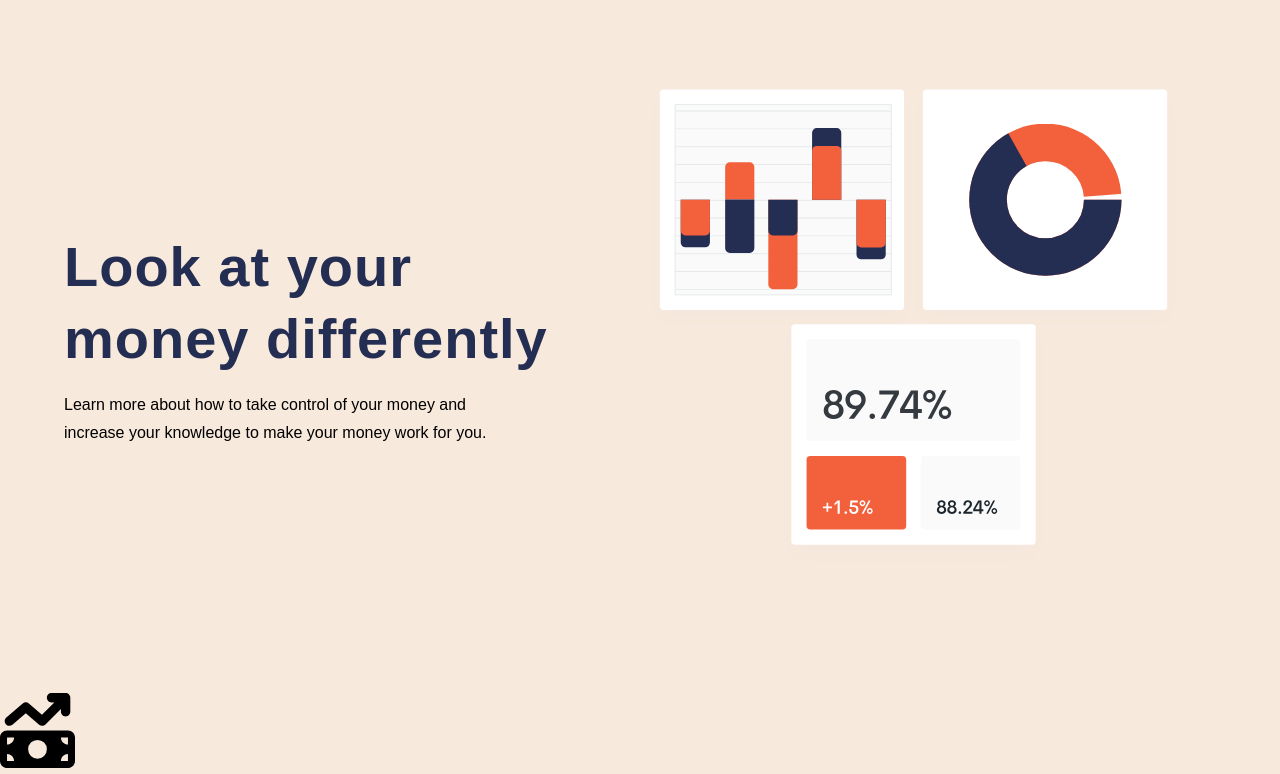
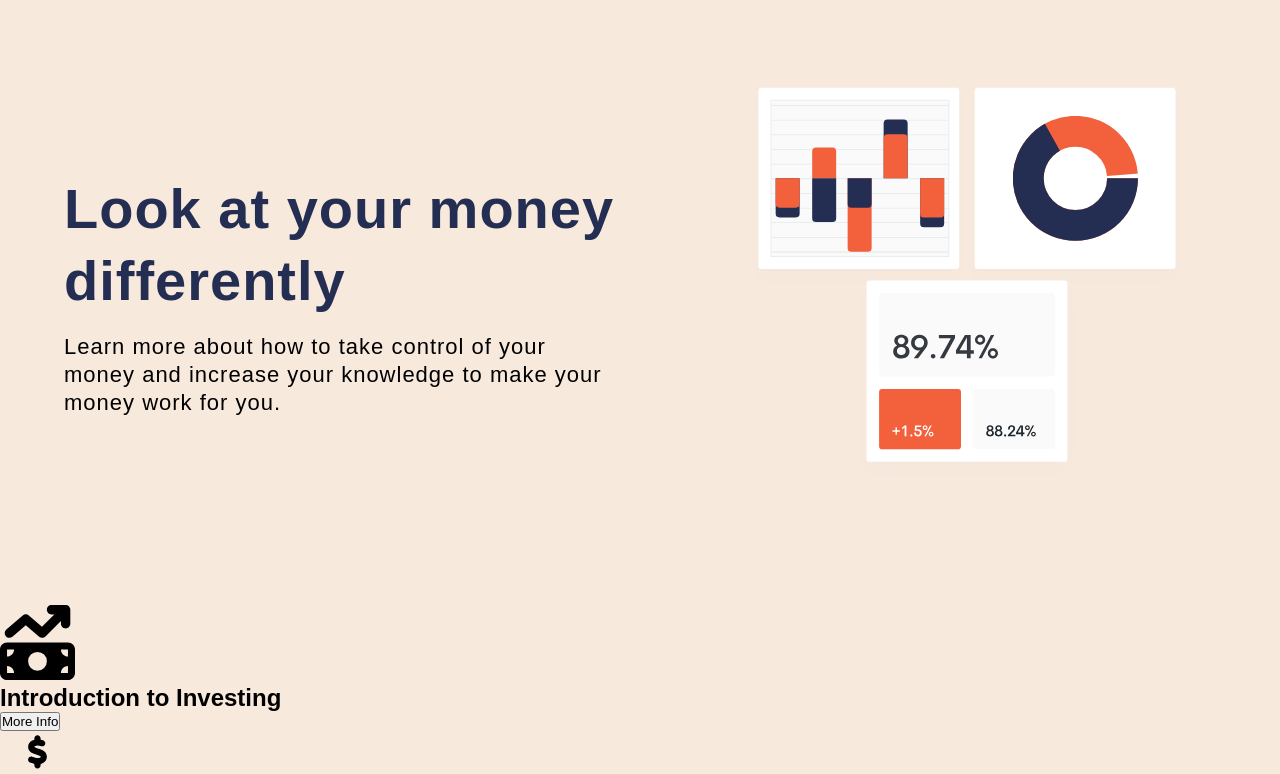
Before and after one commit to nyrellcl/react-challenge-budget-app, a Next.js app: page /components/InfoCards in a window 1280 px wide. Shown: the top 774 px of the page. Built offline with nearby package versions, Linux system fonts and the light colour scheme.

Commit message:
work on investing page

```diff
--- a/src/pages/_app.tsx
+++ b/src/pages/_app.tsx
@@ -1,4 +1,5 @@
 import '@/styles/index-sass/index.css'
+import '@/styles/investing-sass/investing.css'
 import type { AppProps } from 'next/app'
 
 export default function App({ Component, pageProps }: AppProps) {
--- a/src/styles/index-sass/index.css
+++ b/src/styles/index-sass/index.css
@@ -16,6 +16,21 @@ body {
 
 ul {
   list-style: none;
+}
+
+h1 {
+  font-weight: 700;
+  color: #242D52;
+  font-size: 2.5rem;
+  line-height: 3.125rem;
+  letter-spacing: 0.0625rem;
+}
+
+p {
+  line-height: 1.75rem;
+  padding: 1rem;
+  letter-spacing: 0.0625rem;
+  font-size: 1.375rem;
 }
 
 h2 {
@@ -79,17 +94,6 @@ h2 {
   width: 90%;
   margin: 0 auto;
   padding: 5rem 0;
-}
-.intro h1 {
-  font-weight: 700;
-  color: #242D52;
-  font-size: 2.5rem;
-  line-height: 3.125rem;
-  letter-spacing: 0.0625rem;
-}
-.intro p {
-  line-height: 1.75rem;
-  padding: 1rem;
 }
 .intro__img-container {
   width: 100%;
@@ -291,4 +295,10 @@ h2 {
   .footer-section .footer-list {
     flex-direction: row;
   }
+  .footer-section .footer-list a {
+    transition: all 250ms linear;
+  }
+  .footer-section .footer-list a:hover {
+    color: #EC755D;
+  }
 }/*# sourceMappingURL=index.css.map */
--- a/src/styles/index-sass/index.scss
+++ b/src/styles/index-sass/index.scss
@@ -1,16 +1,6 @@
 @use "sass:math";
-@import "./Global-sass/colors";
+@import "../Global-sass/colors", "../Global-sass/function";
 @import url("https://fonts.googleapis.com/css2?family=Be+Vietnam+Pro:wght@400;500;700&display=swap");
-
-@function rem($number) {
-  @if unitless($number) {
-    $default-one-rem-in-pixel: 16;
-
-    @return math.div($number, $default-one-rem-in-pixel) * 1rem;
-  }
-
-  @error "This '#{number}' must not have a unit";
-}
 
 * {
   box-sizing: border-box;
@@ -29,6 +19,21 @@ body {
 
 ul {
   list-style: none;
+}
+
+h1 {
+  font-weight: 700;
+  color: $heading;
+  font-size: rem(40);
+  line-height: rem(50);
+  letter-spacing: rem(1);
+}
+
+p {
+  line-height: rem(28);
+  padding: 1rem;
+  letter-spacing: rem(1);
+  font-size: rem(22);
 }
 
 h2 {
@@ -94,17 +99,6 @@ h2 {
   width: 90%;
   margin: 0 auto;
   padding: 5rem 0;
-  h1 {
-    font-weight: 700;
-    color: $heading;
-    font-size: rem(40);
-    line-height: rem(50);
-    letter-spacing: rem(1);
-  }
-  p {
-    line-height: rem(28);
-    padding: 1rem;
-  }
   &__img-container {
     width: 100%;
     padding-bottom: 2.5rem;
@@ -181,22 +175,21 @@ h2 {
       }
     }
   }
-
 }
-.footer-section{
+.footer-section {
   background-color: $footer-bg;
   width: 100%;
   text-align: center;
   margin: 0 auto;
   padding: 1rem 0;
-  .footer-list{
+  .footer-list {
     display: flex;
     align-items: center;
     flex-direction: column;
     gap: 1.5rem;
     padding: 2rem 0;
-      a{
-          color:#ffff;
+    a {
+      color: #ffff;
     }
   }
 }
@@ -316,12 +309,18 @@ h2 {
       }
     }
   }
-.footer-section{
+  .footer-section {
     display: flex;
     align-items: center;
     justify-content: space-evenly;
-    .footer-list{
+    .footer-list {
       flex-direction: row;
+      a {
+        transition: all 250ms linear;
+        &:hover {
+          color: $red;
         }
       }
     }
+  }
+}
--- /dev/null
+++ b/src/styles/investing-sass/investing.css
@@ -0,0 +1,3 @@
+.investing-section {
+  text-align: center;
+}/*# sourceMappingURL=investing.css.map */
```
Also changed, not shown: src/pages/Investing.tsx (+7 -3 lines), src/pages/components/Footer.tsx (+6 -4 lines), src/styles/Global-sass/_function.scss (added, +9 -0 lines), src/styles/investing-sass/investing.scss (added, +7 -0 lines), src/styles/Global-sass/_colors.scss (renamed from src/styles/index-sass/Global-sass/_colors.scss), 2 other files (tests, documents, lock files or other folders). Lines whose indentation alone changed are shown as unchanged.
